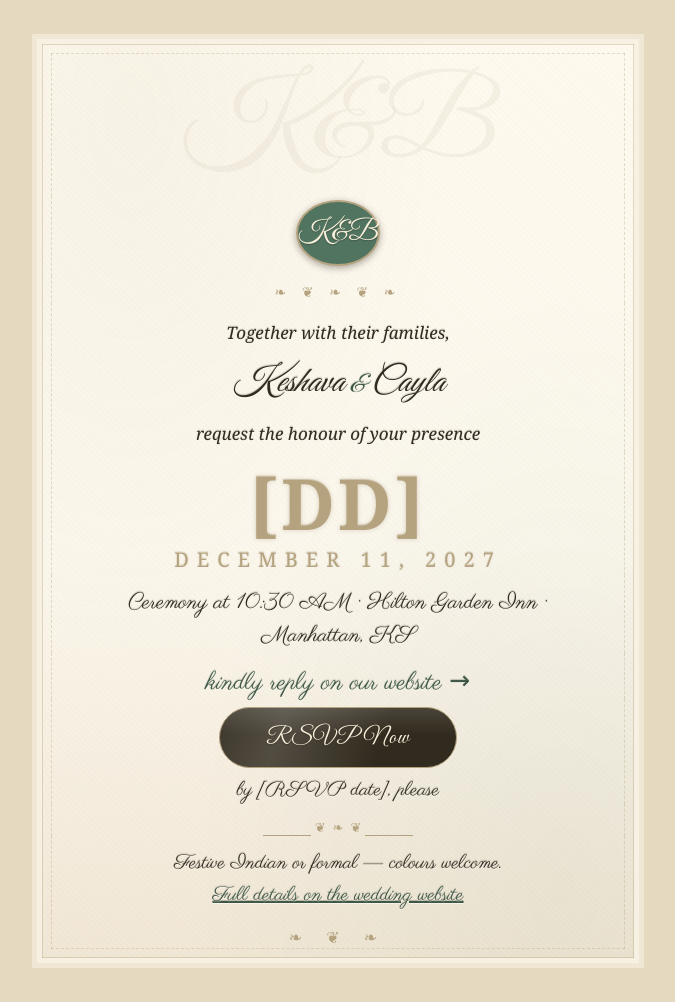
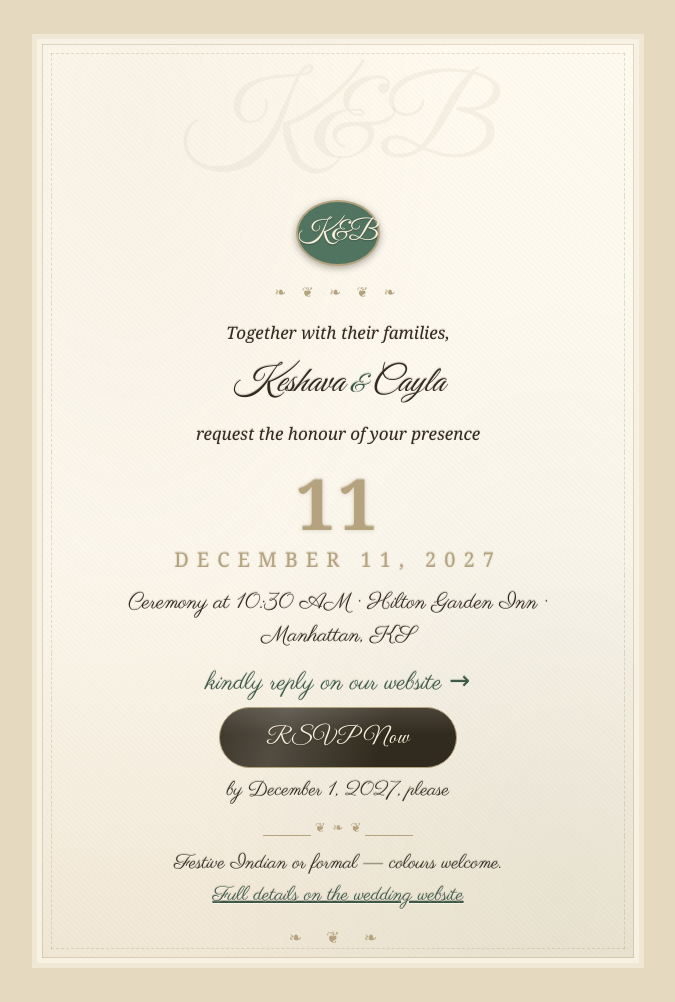
Before and after one commit to 5gv4mwqjmf-max/wedding-website, a plain HTML site: page evite.html in a window 1280 px wide. Shown: the whole page, without its empty margins (302-977 px from the left). Drawn offline with Linux system fonts and the light colour scheme.

Commit message:
fill email-template date placeholders (Round 55)
save-the-date + evite: [DD] -> 11, [Month DD, YYYY] -> December 11, 2027,
[RSVP date] -> December 1, 2027 (10-day buffer, flag for confirmation).

```diff
--- a/evite.html
+++ b/evite.html
@@ -87,7 +87,7 @@
 
                             <!-- Foil date (glows) -->
                             <tr><td align="center" style="padding:16px 24px 0;">
-                              <div class="foil foil-glow" style="font-family:Georgia,serif;font-size:70px;font-weight:bold;line-height:1;letter-spacing:3px;">[DD]</div>
+                              <div class="foil foil-glow" style="font-family:Georgia,serif;font-size:70px;font-weight:bold;line-height:1;letter-spacing:3px;">11</div>
                             </td></tr>
                             <tr><td align="center" style="padding:8px 24px 2px;">
                               <div class="foil" style="font-family:Georgia,serif;font-size:20px;letter-spacing:8px;text-transform:uppercase;animation:kf-rise .8s ease-out .4s both;">December 11, 2027</div>
@@ -112,7 +112,7 @@
                                   </td>
                                 </tr>
                               </table>
-                              <div class="ink" style="font-family:'Parisienne','Great Vibes',cursive;font-size:20px;line-height:1.3;padding-top:10px;">by [RSVP date], please</div>
+                              <div class="ink" style="font-family:'Parisienne','Great Vibes',cursive;font-size:20px;line-height:1.3;padding-top:10px;">by December 1, 2027, please</div>
                             </td></tr>
 
                             <!-- Divider -->
```
Also changed, not shown: save-the-date.html (+2 -2 lines).
